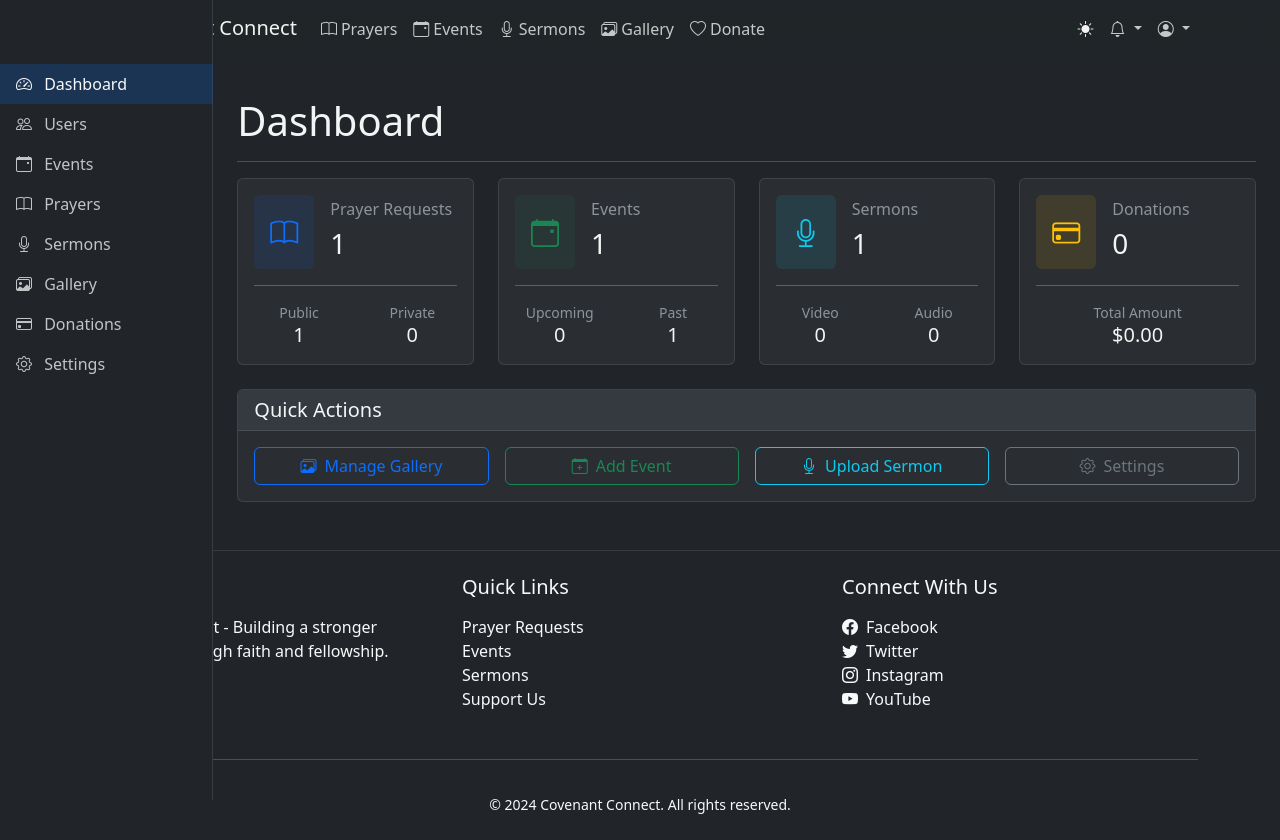
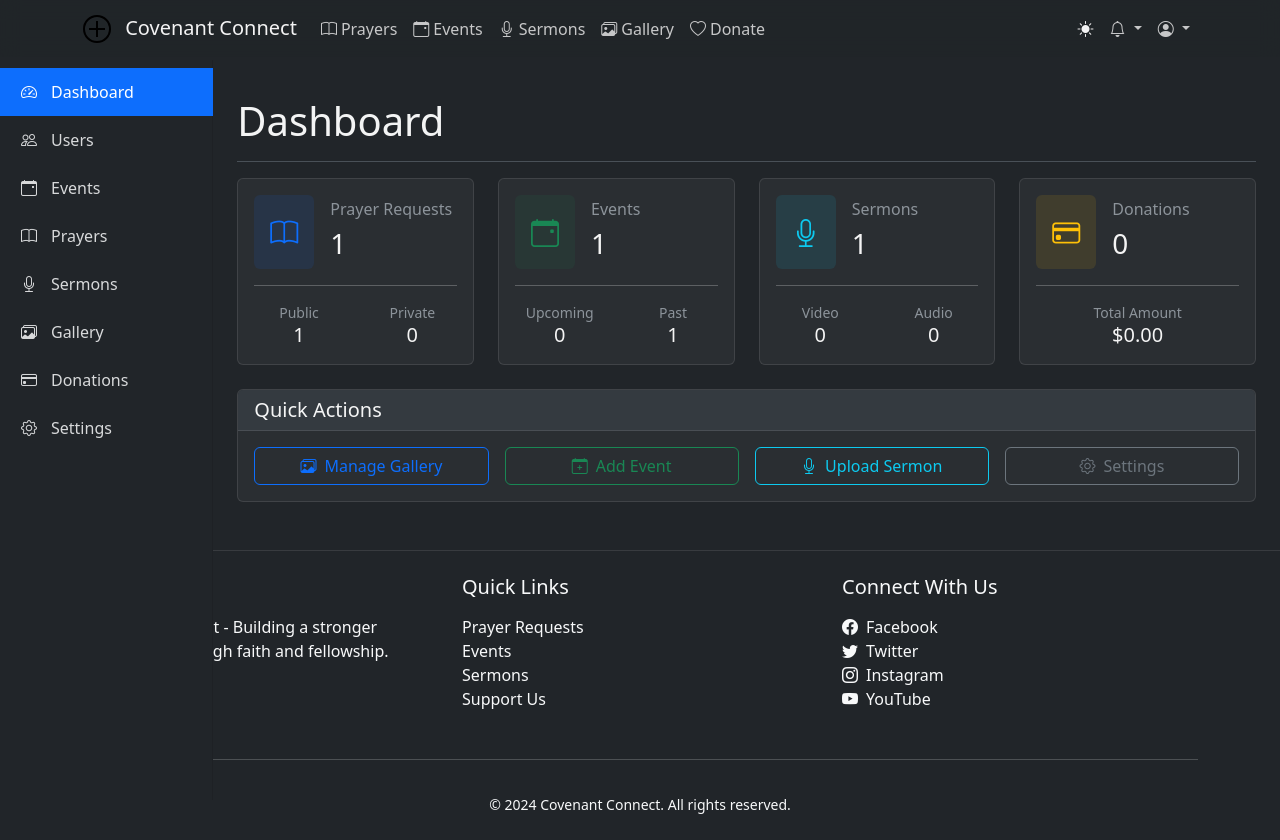
Before and after one commit to Nmor/covenant-connect, a Flask app: page /admin in a window 1280 px wide. Run offline with Flask 3, Linux system fonts and the light colour scheme; a user stored in the database is signed in; tables that the repository leaves empty hold one stand-in row (values such as "Sample post"); data that the repository does not hold is empty; some libraries are stand-ins or nearby versions.

Commit message:
Agent step completed: Update admin sidebar positioning and highlight styling

```diff
--- a/static/css/admin.css
+++ b/static/css/admin.css
@@ -1,55 +1,69 @@
 /* Admin Dashboard Styles */
 .sidebar {
     position: fixed;
-    top: 0;
+    top: 60px; /* Adjust to match navbar height */
     bottom: 0;
     left: 0;
     z-index: 100;
-    padding: 48px 0 0;
+    padding: 0;
+    box-shadow: inset -1px 0 0 rgba(0, 0, 0, .1);
     transition: background-color 0.3s ease, color 0.3s ease;
+    width: 16.66666667%; /* col-md-2 equivalent */
 }
 
+.sidebar-sticky {
+    position: sticky;
+    top: 0;
+    height: calc(100vh - 60px - 250px); /* Subtract navbar and footer heights */
+    padding-top: .5rem;
+    overflow-x: hidden;
+    overflow-y: auto;
+    margin-bottom: 1rem; /* Add space at the bottom */
+}
+
+/* Sidebar navigation links */
+.sidebar .nav-link {
+    padding: 0.75rem 1rem;
+    color: inherit;
+    text-decoration: none;
+    opacity: 0.85;
+    transition: all 0.3s ease;
+    border-left: 3px solid transparent;
+}
+
+.sidebar .nav-link:hover {
+    opacity: 1;
+    background-color: rgba(var(--bs-primary-rgb), 0.1);
+    border-left-color: var(--bs-primary);
+}
+
+.sidebar .nav-link.active {
+    background-color: var(--bs-primary);
+    color: white;
+    opacity: 1;
+    border-left-color: var(--bs-primary);
+}
+
+.sidebar .nav-link i {
+    margin-right: 0.75rem;
+    width: 1.25em;
+    text-align: center;
+}
+
+/* Theme-specific styles */
 [data-bs-theme=dark] .sidebar {
     background-color: var(--bs-dark);
     color: var(--bs-light);
-    box-shadow: inset -1px 0 0 rgba(255, 255, 255, .1);
 }
 
 [data-bs-theme=light] .sidebar {
     background-color: var(--bs-light);
     color: var(--bs-dark);
-    box-shadow: inset -1px 0 0 rgba(0, 0, 0, .1);
 }
 
-.sidebar-sticky {
-    position: relative;
-    top: 0;
-    height: calc(100vh - 48px);
-    padding-top: .5rem;
-    overflow-x: hidden;
-    overflow-y: auto;
-}
-
-/* Sidebar navigation links */
-.sidebar .nav-link {
-    padding: 0.5rem 1rem;
-    color: inherit;
-    opacity: 0.75;
-    transition: opacity 0.3s ease, background-color 0.3s ease;
-}
-
-.sidebar .nav-link:hover {
-    opacity: 1;
-    background-color: rgba(var(--bs-primary-rgb), 0.1);
-}
-
-.sidebar .nav-link.active {
-    opacity: 1;
-    background-color: rgba(var(--bs-primary-rgb), 0.2);
-}
-
-.sidebar .nav-link i {
-    margin-right: 0.5rem;
+/* Main content area */
+.main-content {
+    margin-left: 16.66666667%; /* Matches sidebar width */
 }
 
 /* Loading Spinner Overlay */
--- a/templates/admin/base.html
+++ b/templates/admin/base.html
@@ -4,63 +4,71 @@
 <div class="container-fluid">
     <div class="row">
         <!-- Admin Sidebar -->
-        <div class="col-md-3 col-lg-2 d-md-block sidebar collapse">
-            <div class="position-sticky pt-3">
+        <nav class="col-md-2 d-md-block sidebar collapse">
+            <div class="sidebar-sticky">
                 <ul class="nav flex-column">
                     <li class="nav-item">
-                        <a class="nav-link {% if request.endpoint == 'admin.dashboard' %}active{% endif %}"
+                        <a class="nav-link d-flex align-items-center {% if request.endpoint == 'admin.dashboard' %}active{% endif %}"
                            href="{{ url_for('admin.dashboard') }}">
-                            <i class="bi bi-speedometer2"></i> Dashboard
+                            <i class="bi bi-speedometer2"></i>
+                            <span>Dashboard</span>
                         </a>
                     </li>
                     <li class="nav-item">
-                        <a class="nav-link {% if request.endpoint == 'admin.users' %}active{% endif %}"
+                        <a class="nav-link d-flex align-items-center {% if request.endpoint == 'admin.users' %}active{% endif %}"
                            href="{{ url_for('admin.users') }}">
-                            <i class="bi bi-people"></i> Users
+                            <i class="bi bi-people"></i>
+                            <span>Users</span>
                         </a>
                     </li>
                     <li class="nav-item">
-                        <a class="nav-link {% if request.endpoint == 'admin.events' %}active{% endif %}"
+                        <a class="nav-link d-flex align-items-center {% if request.endpoint == 'admin.events' %}active{% endif %}"
                            href="{{ url_for('admin.events') }}">
-                            <i class="bi bi-calendar-event"></i> Events
+                            <i class="bi bi-calendar-event"></i>
+                            <span>Events</span>
                         </a>
                     </li>
                     <li class="nav-item">
-                        <a class="nav-link {% if request.endpoint == 'admin.prayers' %}active{% endif %}"
+                        <a class="nav-link d-flex align-items-center {% if request.endpoint == 'admin.prayers' %}active{% endif %}"
                            href="{{ url_for('admin.prayers') }}">
-                            <i class="bi bi-book"></i> Prayers
+                            <i class="bi bi-book"></i>
+                            <span>Prayers</span>
                         </a>
                     </li>
                     <li class="nav-item">
-                        <a class="nav-link {% if request.endpoint == 'admin.sermons' %}active{% endif %}"
+                        <a class="nav-link d-flex align-items-center {% if request.endpoint == 'admin.sermons' %}active{% endif %}"
                            href="{{ url_for('admin.sermons') }}">
-                            <i class="bi bi-mic"></i> Sermons
+                            <i class="bi bi-mic"></i>
+                            <span>Sermons</span>
                         </a>
                     </li>
                     <li class="nav-item">
-                        <a class="nav-link {% if request.endpoint == 'admin.gallery' %}active{% endif %}"
+                        <a class="nav-link d-flex align-items-center {% if request.endpoint == 'admin.gallery' %}active{% endif %}"
                            href="{{ url_for('admin.gallery') }}">
-                            <i class="bi bi-images"></i> Gallery
+                            <i class="bi bi-images"></i>
+                            <span>Gallery</span>
                         </a>
                     </li>
                     <li class="nav-item">
-                        <a class="nav-link {% if request.endpoint == 'admin.donations' %}active{% endif %}"
+                        <a class="nav-link d-flex align-items-center {% if request.endpoint == 'admin.donations' %}active{% endif %}"
                            href="{{ url_for('admin.donations') }}">
-                            <i class="bi bi-credit-card"></i> Donations
+                            <i class="bi bi-credit-card"></i>
+                            <span>Donations</span>
                         </a>
                     </li>
                     <li class="nav-item">
-                        <a class="nav-link {% if request.endpoint == 'admin.settings' %}active{% endif %}"
+                        <a class="nav-link d-flex align-items-center {% if request.endpoint == 'admin.settings' %}active{% endif %}"
                            href="{{ url_for('admin.settings') }}">
-                            <i class="bi bi-gear"></i> Settings
+                            <i class="bi bi-gear"></i>
+                            <span>Settings</span>
                         </a>
                     </li>
                 </ul>
             </div>
-        </div>
+        </nav>
 
         <!-- Main Content -->
-        <main class="col-md-9 ms-sm-auto col-lg-10 px-md-4">
+        <main class="col-md-10 ms-sm-auto px-md-4 main-content">
             {% block admin_content %}{% endblock %}
         </main>
     </div>
@@ -71,4 +79,14 @@
 {{ super() }}
 <link rel="stylesheet" href="https://cdn.jsdelivr.net/npm/bootstrap-icons@1.7.2/font/bootstrap-icons.css">
 <link rel="stylesheet" href="{{ url_for('static', filename='css/admin.css') }}">
+<script>
+document.addEventListener('DOMContentLoaded', function() {
+    // Fix for theme toggle in admin panel
+    const themeIcon = document.getElementById('themeIcon');
+    if (themeIcon) {
+        const currentTheme = document.documentElement.getAttribute('data-bs-theme');
+        themeIcon.className = currentTheme === 'dark' ? 'bi bi-sun-fill' : 'bi bi-moon-fill';
+    }
+});
+</script>
 {% endblock %}
```
Also changed, not shown: other parts of static/css/admin.css (+3 -58 lines).
